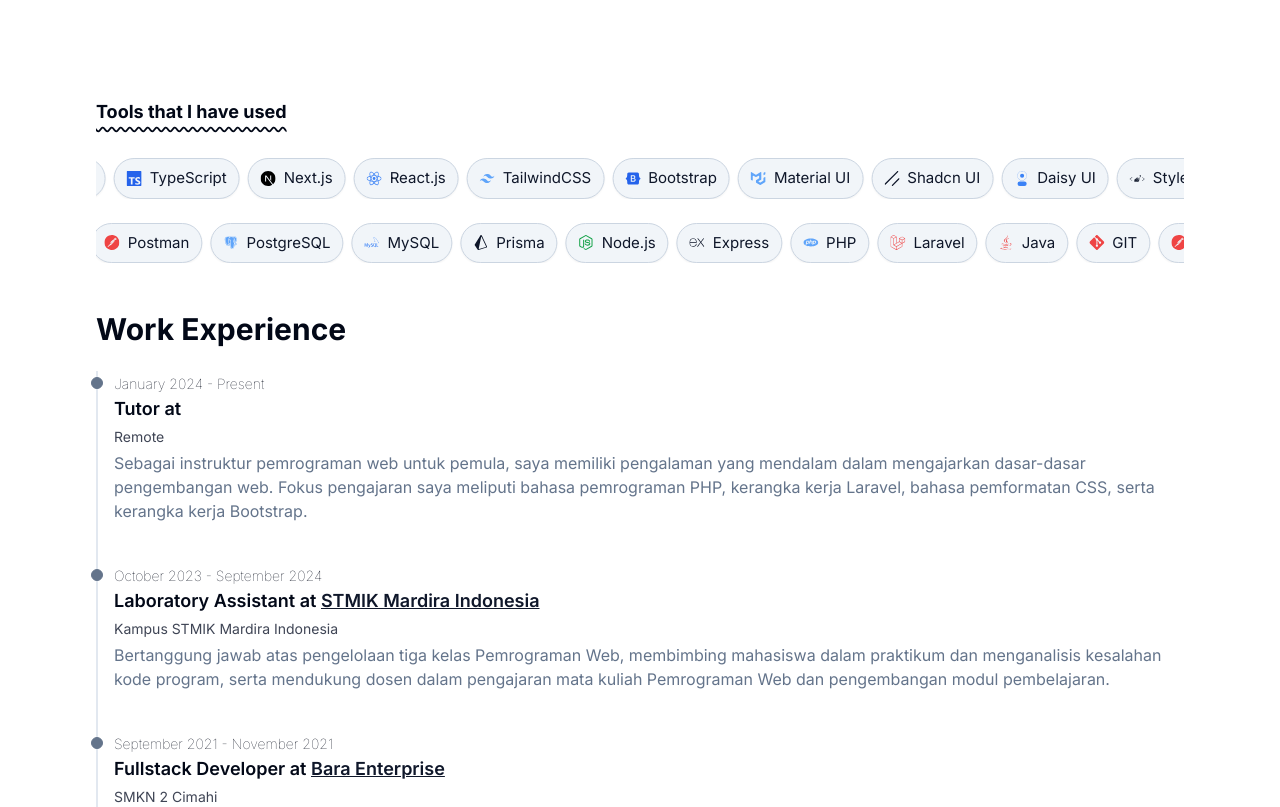
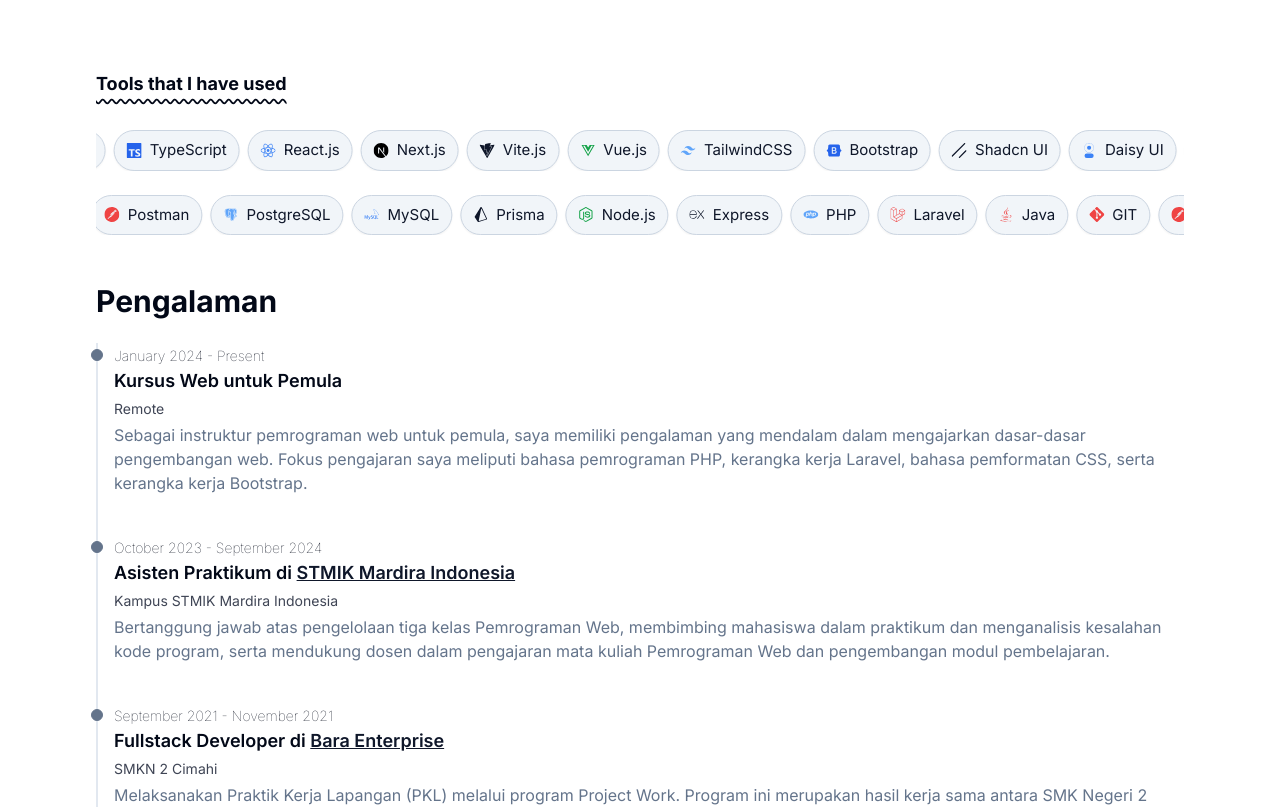
Before and after one commit to TeguhBagasM/thieverse, a Next.js app: page /about in a window 1280 px wide. Shown: the part 520-1327 px from the top of the page. Built offline with nearby package versions, Linux system fonts and the light colour scheme; no server answers.

Commit message:
style(about): update ui experience

```diff
--- a/app/about/page.tsx
+++ b/app/about/page.tsx
@@ -2,9 +2,9 @@
 import { Avatar, AvatarFallback, AvatarImage } from "@/components/ui/avatar";
 import { siteConfig } from "@/config/site";
 import { Metadata } from "next";
-import { FaExternalLinkAlt } from "react-icons/fa";
+// import { FaExternalLinkAlt } from "react-icons/fa";
 import GradientText from "@/components/ui/gradient-text";
-import DrawOutline from "@/components/ui/draw-outline-button";
+// import DrawOutline from "@/components/ui/draw-outline-button";
 import Skills from "@/components/about/skills";
 import { Experience } from "@/components/about/experience";
 import { JOB_EXPERIENCE } from "@/config/experience";
@@ -45,12 +45,12 @@
 
           <div className="flex flex-col w-full md:w-2/3">
             <div className="flex justify-center">
-              <a href={siteConfig.links.personalSite} target="_blank" rel="noopener noreferrer">
+              {/* <a href={siteConfig.links.personalSite} target="_blank" rel="noopener noreferrer">
                 <DrawOutline>
                   <span>My Portfolio</span>
                   <FaExternalLinkAlt className="ml-2" />
                 </DrawOutline>
-              </a>
+              </a> */}
             </div>
             <p className="text-muted-foreground text-lg py-4">
               I&apos;m a dedicated Informatics Engineering student with a strong passion for crafting
@@ -69,7 +69,7 @@
         <Skills />
       </div>
       <div className="container max-w-6xl mx-auto px-4 sm:px-6 lg:px-8 my-12">
-        <h2 className="text-3xl font-bold mb-6">Work Experience</h2>
+        <h2 className="text-3xl font-bold mb-6">Pengalaman</h2>
         <Experience experience={JOB_EXPERIENCE} />
       </div>
     </>
--- a/components/about/experience.tsx
+++ b/components/about/experience.tsx
@@ -22,7 +22,11 @@
           </time>
 
           <h3 className="text-lg font-semibold">
-            {job.ocupation} at{" "}
+            {job.ocupation}
+            {job.company && job.url && (
+              <>
+                {" "}
+                di{" "}
                 <Link
                   href={job.url || "#"}
                   target="_blank"
@@ -33,6 +37,8 @@
                 >
                   {job.company}
                 </Link>
+              </>
+            )}
           </h3>
           <h4 className="my-1 text-sm font-normal text-primary/80">{job.location}</h4>
           <p className="mb-4 text-base font-normal text-muted-foreground">{job.description}</p>
--- a/config/experience.ts
+++ b/config/experience.ts
@@ -11,7 +11,7 @@
 
 export const JOB_EXPERIENCE = [
   {
-    ocupation: "Tutor",
+    ocupation: "Kursus Web untuk Pemula",
     company: "",
     url: "",
     location: "Remote",
@@ -20,7 +20,7 @@
       "Sebagai instruktur pemrograman web untuk pemula, saya memiliki pengalaman yang mendalam dalam mengajarkan dasar-dasar pengembangan web. Fokus pengajaran saya meliputi bahasa pemrograman PHP, kerangka kerja Laravel, bahasa pemformatan CSS, serta kerangka kerja Bootstrap.",
   },
   {
-    ocupation: "Laboratory Assistant",
+    ocupation: "Asisten Praktikum",
     company: "STMIK Mardira Indonesia",
     url: "https://stmik-mi.ac.id/",
     location: "Kampus STMIK Mardira Indonesia",
--- a/constants/stack.tsx
+++ b/constants/stack.tsx
@@ -21,6 +21,7 @@
   SiStyledcomponents,
   SiTailwindcss,
   SiTypescript,
+  SiVite,
 } from "react-icons/si";
 
 export type stacksProps = Record<
@@ -34,16 +35,17 @@
 export const FRONTEND_STACKS: stacksProps = {
   JavaScript: { Icon: SiJavascript, className: "text-yellow-400" },
   TypeScript: { Icon: SiTypescript, className: "text-blue-600" },
+  "React.js": { Icon: SiReact, className: "text-blue-500" },
   "Next.js": { Icon: SiNextdotjs, className: "text-black dark:text-slate-100" },
-  "React.js": { Icon: SiReact, className: "text-blue-500" },
+  "Vite.js": { Icon: SiVite, className: "" },
+  "Vue.js": { Icon: FaVuejs, className: "text-green-600" },
   TailwindCSS: { Icon: SiTailwindcss, className: "text-blue-400" },
   Bootstrap: { Icon: SiBootstrap, className: "text-blue-600" },
-  "Material UI": { Icon: SiMui, className: "text-blue-400" },
   "Shadcn UI": { Icon: SiShadcnui, className: "text-zinc-900 dark:text-zinc-100" },
   "Daisy UI": { Icon: SiDaisyui, className: "text-blue-500" },
+  "Material UI": { Icon: SiMui, className: "text-blue-400" },
   "Styled Components": { Icon: SiStyledcomponents, className: "text-pink-500" },
   CSS: { Icon: SiCss3, className: "text-blue-500" },
-  "Vue.js": { Icon: FaVuejs, className: "text-green-600" },
 };
 
 export const BACKEND_STACKS = {
```
Lines whose indentation alone changed are shown as unchanged.
